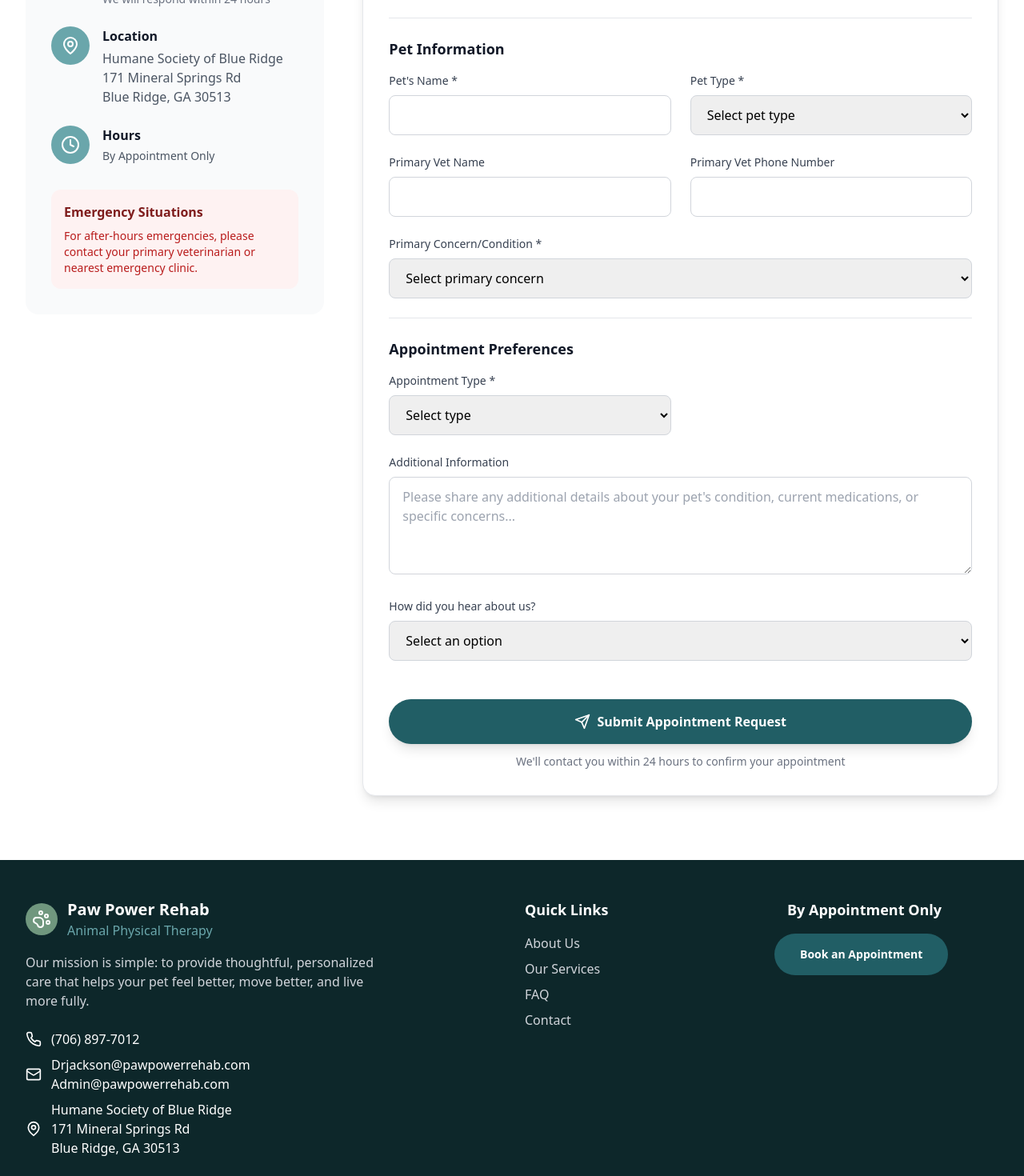
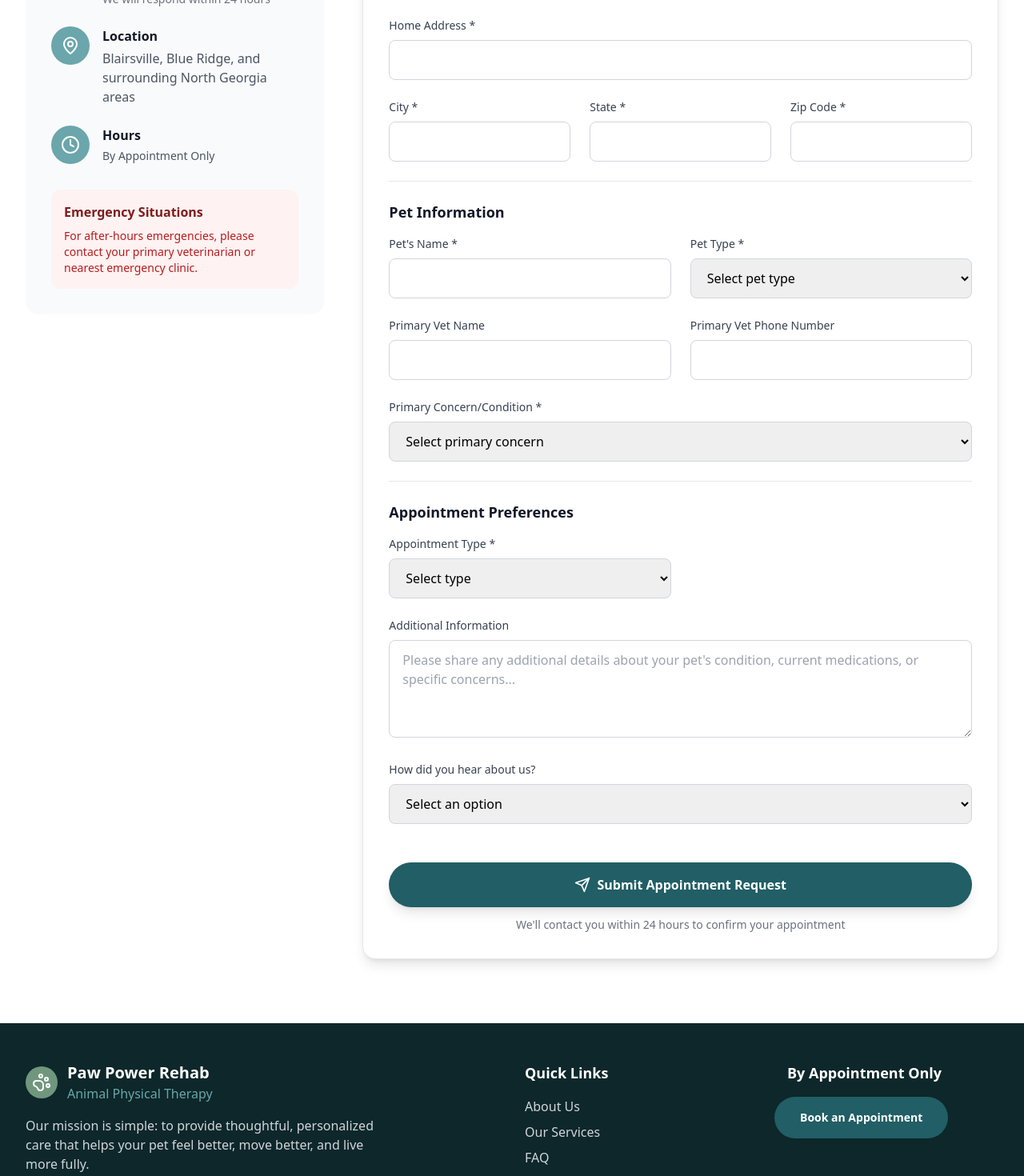
Before and after one commit to DrJackson-PawPowerRehab/pawpowerrehab2, a React (Vite) app: page /contact in a window 1280 px wide. Shown: the part 800-2270 px from the top of the page at 80% size. Built offline with nearby package versions, Linux system fonts and the light colour scheme.

Commit message:
5-15-26 edits (#8)
* update services page

* update location and contact form

* edit faqs

* update home page

* fix text style

* try again

* css is hard

* Add address info to email

```diff
--- a/package.json
+++ b/package.json
@@ -1,4 +1,4 @@
-{
+  {
   "name": "animal-therapy-practice",
   "private": true,
   "version": "0.0.0",
--- a/src/components/Footer.tsx
+++ b/src/components/Footer.tsx
@@ -51,24 +51,8 @@ const Footer = () => {
               </div>
               <div className="flex items-center space-x-3">
                 <MapPin className="w-5 h-5 text-white" />
-                <p className="">
-                  {CONTACT_INFO.ADDRESS.CLINIC_NAME}
-                  <br />
-                  <a
-                    href={
-                      /iPhone|iPad|iPod/i.test(navigator.userAgent)
-                        ? `maps://maps.apple.com/?q=${CONTACT_INFO.ADDRESS.FULL}`
-                        : CONTACT_INFO.ADDRESS.GOOGLE_MAPS_URL
-                    }
-                    target="_blank"
-                    rel="noopener noreferrer"
-                    className="hover:underline"
-                  >
-                    {CONTACT_INFO.ADDRESS.STREET}
-                    <br />
-                    {CONTACT_INFO.ADDRESS.CITY}, {CONTACT_INFO.ADDRESS.STATE}{" "}
-                    {CONTACT_INFO.ADDRESS.ZIP}
-                  </a>
+                <p>
+                  Blairsville, Blue Ridge, and surrounding North Georgia areas
                 </p>
               </div>
             </div>
--- a/src/pages/ContactPage.tsx
+++ b/src/pages/ContactPage.tsx
@@ -16,6 +16,10 @@ const ContactPage = () => {
     lastName: "",
     email: "",
     phone: "",
+    homeAddress: "",
+    city: "",
+    state: "",
+    zipCode: "",
     petName: "",
     primaryVetName: "",
     primaryVetNumber: "",
@@ -33,7 +37,7 @@ const ContactPage = () => {
   const handleInputChange = (
     e: React.ChangeEvent<
       HTMLInputElement | HTMLTextAreaElement | HTMLSelectElement
-    >
+    >,
   ) => {
     const { name, value } = e.target;
     setFormData((prev) => ({
@@ -63,7 +67,7 @@ const ContactPage = () => {
       } catch (err: unknown) {
         console.error("Error parsing JSON response:", err);
         throw new Error(
-          `Failed to parse response: ${err instanceof Error ? err.message : "Unknown error"}`
+          `Failed to parse response: ${err instanceof Error ? err.message : "Unknown error"}`,
         );
       }
 
@@ -73,7 +77,7 @@ const ContactPage = () => {
         throw new Error(
           result?.details ||
             result?.error ||
-            "Failed to send appointment request"
+            "Failed to send appointment request",
         );
       }
 
@@ -87,6 +91,10 @@ const ContactPage = () => {
           lastName: "",
           email: "",
           phone: "",
+          homeAddress: "",
+          city: "",
+          state: "",
+          zipCode: "",
           petName: "",
           primaryVetName: "",
           primaryVetNumber: "",
@@ -100,7 +108,7 @@ const ContactPage = () => {
     } catch (error) {
       console.error("Error submitting form:", error);
       setSubmitError(
-        error instanceof Error ? error.message : "An unknown error occurred"
+        error instanceof Error ? error.message : "An unknown error occurred",
       );
     } finally {
       setIsSubmitting(false);
@@ -217,24 +225,8 @@ const ContactPage = () => {
                         Location
                       </h3>
                       <p className="text-gray-600">
-                        {CONTACT_INFO.ADDRESS.CLINIC_NAME}
-                        <br />
-                        <a
-                          href={
-                            /iPhone|iPad|iPod/i.test(navigator.userAgent)
-                              ? `maps://maps.apple.com/?q=${CONTACT_INFO.ADDRESS.FULL}`
-                              : CONTACT_INFO.ADDRESS.GOOGLE_MAPS_URL
-                          }
-                          target="_blank"
-                          rel="noopener noreferrer"
-                          className="hover:underline"
-                        >
-                          {CONTACT_INFO.ADDRESS.STREET}
-                          <br />
-                          {CONTACT_INFO.ADDRESS.CITY},{" "}
-                          {CONTACT_INFO.ADDRESS.STATE}{" "}
-                          {CONTACT_INFO.ADDRESS.ZIP}
-                        </a>
+                        Blairsville, Blue Ridge, and surrounding North Georgia
+                        areas
                       </p>
                     </div>
                   </div>
@@ -347,6 +339,78 @@ const ContactPage = () => {
                         name="phone"
                         required
                         value={formData.phone}
+                        onChange={handleInputChange}
+                        className="w-full px-4 py-3 border border-gray-300 rounded-lg focus:ring-2 focus:ring-blue-500 focus:border-blue-500 outline-none h-[50px]"
+                      />
+                    </div>
+                  </div>
+
+                  <div>
+                    <label
+                      htmlFor="homeAddress"
+                      className="block mb-2 text-sm font-medium text-gray-700"
+                    >
+                      Home Address *
+                    </label>
+                    <input
+                      type="text"
+                      id="homeAddress"
+                      name="homeAddress"
+                      required
+                      value={formData.homeAddress}
+                      onChange={handleInputChange}
+                      className="w-full px-4 py-3 border border-gray-300 rounded-lg focus:ring-2 focus:ring-blue-500 focus:border-blue-500 outline-none h-[50px]"
+                    />
+                  </div>
+
+                  <div className="grid grid-cols-1 gap-6 md:grid-cols-3">
+                    <div>
+                      <label
+                        htmlFor="city"
+                        className="block mb-2 text-sm font-medium text-gray-700"
+                      >
+                        City *
+                      </label>
+                      <input
+                        type="text"
+                        id="city"
+                        name="city"
+                        required
+                        value={formData.city}
+                        onChange={handleInputChange}
+                        className="w-full px-4 py-3 border border-gray-300 rounded-lg focus:ring-2 focus:ring-blue-500 focus:border-blue-500 outline-none h-[50px]"
+                      />
+                    </div>
+                    <div>
+                      <label
+                        htmlFor="state"
+                        className="block mb-2 text-sm font-medium text-gray-700"
+                      >
+                        State *
+                      </label>
+                      <input
+                        type="text"
+                        id="state"
+                        name="state"
+                        required
+                        value={formData.state}
+                        onChange={handleInputChange}
+                        className="w-full px-4 py-3 border border-gray-300 rounded-lg focus:ring-2 focus:ring-blue-500 focus:border-blue-500 outline-none h-[50px]"
+                      />
+                    </div>
+                    <div>
+                      <label
+                        htmlFor="zipCode"
+                        className="block mb-2 text-sm font-medium text-gray-700"
+                      >
+                        Zip Code *
+                      </label>
+                      <input
+                        type="text"
+                        id="zipCode"
+                        name="zipCode"
+                        required
+                        value={formData.zipCode}
                         onChange={handleInputChange}
                         className="w-full px-4 py-3 border border-gray-300 rounded-lg focus:ring-2 focus:ring-blue-500 focus:border-blue-500 outline-none h-[50px]"
                       />
--- a/src/pages/FAQPage.tsx
+++ b/src/pages/FAQPage.tsx
@@ -11,7 +11,7 @@ const FAQPage = () => {
     setOpenItems((prev) =>
       prev.includes(index)
         ? prev.filter((item) => item !== index)
-        : [...prev, index]
+        : [...prev, index],
     );
   };
 
@@ -38,6 +38,26 @@ const FAQPage = () => {
           question: "How long does each session last?",
           answer:
             "Session length varies depending on the treatment type and your pet's condition. Most sessions range from 30-60 minutes. Initial evaluations typically take 60-90 minutes to allow for comprehensive assessment and treatment planning.",
+        },
+      ],
+    },
+    {
+      title: "Location & Service Area",
+      questions: [
+        {
+          question: "Do you have a clinic location?",
+          answer:
+            "Paw Power Rehab is a fully mobile canine rehabilitation service. We travel to clients' homes to provide one-on-one therapy sessions in a familiar, comfortable environment for your pet.",
+        },
+        {
+          question: "Why are sessions performed in the home?",
+          answer:
+            "Many dogs are calmer and more successful working in their home environment, especially after surgery, injury, or during senior care. Mobile visits also allow us to tailor exercises and mobility recommendations to your pet's real daily environment.",
+        },
+        {
+          question: "What areas do you serve?",
+          answer:
+            "We currently provide mobile services throughout Blairsville, Blue Ridge, and surrounding North Georgia areas.",
         },
       ],
     },
@@ -95,11 +115,6 @@ const FAQPage = () => {
       title: "Costs & Insurance",
       questions: [
         {
-          question: "How much does physical therapy cost?",
-          answer:
-            "Costs vary depending on the type and length of treatment. Individual sessions typically begin at $135, with package deals available for multiple sessions. We provide detailed estimates after the initial evaluation and work with you to create an affordable treatment plan.",
-        },
-        {
           question: "Does pet insurance cover physical therapy?",
           answer:
             "Many pet insurance policies do cover physical therapy, especially when medically necessary. Coverage varies by provider and policy. We recommend checking with your insurance company and can provide documentation to support your claims.",
@@ -119,7 +134,7 @@ const FAQPage = () => {
       questions: category.questions.filter(
         (faq) =>
           faq.question.toLowerCase().includes(searchTerm.toLowerCase()) ||
-          faq.answer.toLowerCase().includes(searchTerm.toLowerCase())
+          faq.answer.toLowerCase().includes(searchTerm.toLowerCase()),
       ),
     }))
     .filter((category) => category.questions.length > 0);
--- a/src/pages/HomePage.tsx
+++ b/src/pages/HomePage.tsx
@@ -49,13 +49,14 @@ const HomePage = () => {
             <div className="space-y-8">
               <div>
                 <h1 className="text-4xl font-bold leading-tight text-gray-900 lg:text-6xl">
-                  Healing your pet,
-                  <span className="text-accent"> one step</span> at a time
+                  Helping pets move,
+                  <span className="text-accent"> heal,</span> and thrive
                 </h1>
                 <p className="mt-6 text-xl leading-relaxed text-gray-600">
-                  Expert physical therapy and rehabilitation services to help
-                  your beloved companion recover from injury, surgery, or
-                  chronic conditions with compassionate, professional care.
+                  Fully mobile canine rehabilitation and physical therapy
+                  services delivered in the comfort of your pet’s home.
+                  Personalized care designed to support recovery, mobility, and
+                  quality of life.
                 </p>
               </div>
 
```
Also changed, not shown: src/pages/ServicesPage.tsx (+13 -38 lines), 1 other file (tests, documents, lock files or other folders).
